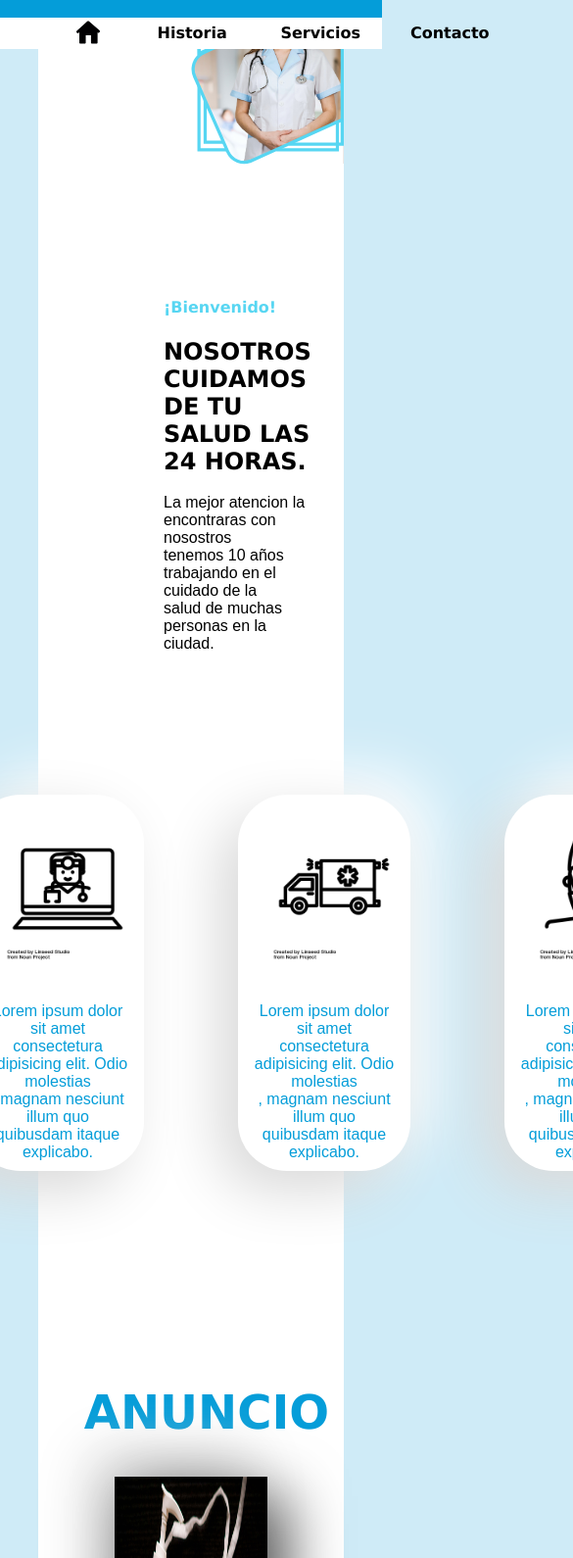
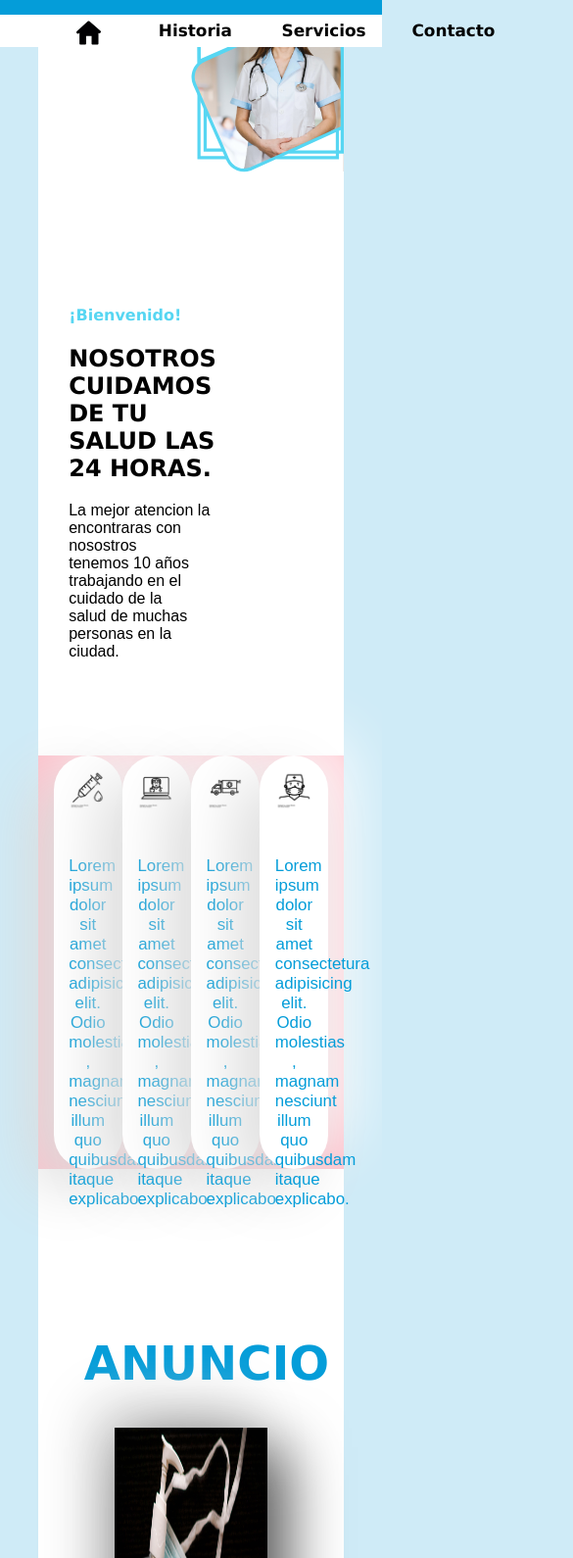
Before and after one commit to EvoraHn/HTML-Hospital, a plain HTML site: page index.html in a window 390 px wide. Shown: the part 117-1707 px from the top of the page at 98% size, 585 px wide, since content can reach past the window. Drawn offline with Linux system fonts and the light colour scheme.

Commit message:
Rama responsive y encabezado reponsivo

```diff
--- a/Estilos/Home.css
+++ b/Estilos/Home.css
@@ -10,8 +10,8 @@ Index
 
 .Encabezado
 {
-    width: auto;
-    height: 9em;
+    width: 100vw;
+    height: 18vh;
     position: fixed;
     top: 0em;
     left: 0em;
@@ -26,11 +26,11 @@ Index
 .Contenido
 {
     position: absolute;
-    top: 9em;
+    top: 18vh;
     left: 10%;
     right: 10%;
     width: 80%;
-    height: 180em;
+    height: 420vh;
     background: #FFFFFF 0% 0% no-repeat padding-box;
     opacity: 1;
 }
@@ -40,8 +40,8 @@ Index
 .Pie
 {
     width: auto;
-    height: 8.125em;
-    top: 189em;
+    height: 8.125vh;
+    bottom: -240vh;
     left: 0em;
     right: 0em;
     position: absolute;
@@ -54,7 +54,7 @@ h1
 {
     position: relative;
     right: 10%;
-    font-size: 2em;
+    font-size: 4vh;
     text-align: right;
     font-family: Verdana, Arial;
     color: #FFFFFF;
@@ -66,50 +66,54 @@ h1
 
 
     position: relative;
-    height: 2em;
-    width: auto;
-    top: 1em;
-    bottom: 1em;
+    height: 4vh;
+    width: 100vw;
+    top: 1vh;
+    bottom: 0.7vh;
     background: #FFFFFF;
 }
 
 .EnlaceRutaHouse
 {
+    font-size: 2vh;
     position: relative;
     font-family: Verdana, Arial;
-    top: 10%;
+    top: 0.7vh;
     float: left;
     height: 1.5em;
     bottom: 10%;
-    left: 20%;
+    left: 20vw;
 
 }
 
 .EnlaceRutaHistoria
 {
+    font-size: 2vh;
     position: relative;
     font-family: Verdana, Arial;
-    top: 0.4em;
-    font-size: 1em;
-    left: 35%;
+    top: 0.7vh;
+    float: left;
+    left: 35vw;
 }
 
 .EnlaceRutaServicios
 {
     position: relative;
     font-family: Verdana, Arial;
-    top: 0.4em;
-    font-size: 1em;
-    left: 48%;
+    top: 0.7vh;
+    font-size: 2vh;
+    left: 48vw;
+    float: left;
 }
 
 .EnlaceRutaContactanos
 {
     position: relative;
     font-family: Verdana, Arial;
-    top: 0.4em;
-    font-size: 1em;
-    left: 60%;
+    top: 0.7vh;
+    font-size: 2vh;
+    left: 60vw;
+    float: left;
 }
 
 .Logo
@@ -117,7 +121,7 @@ h1
     position: relative;
     top: 12%;
     float: left;
-    height: 40%;
+    height: 6vh;
     bottom: 10%;
     left: 10%;
 }
@@ -141,7 +145,7 @@ margin: 7em;
     position: relative;
     flex: 1;
     top: 16em;
-    left: 8em;
+    left: 8vw;
     width: 30em;
     height: 16em;
 }
@@ -200,9 +204,11 @@ h4
     top: 10em;
     position: relative;
     width: auto;
-    height: 30em;
+    height: 50vh;
     display: flex;
     justify-content: center;
+    background-color: pink;
+
 }
 
 
@@ -211,27 +217,34 @@ h4
 /*Seleccion de elementos hijo*/
 {
     position: relative;
-    flex: 1;
-    border-radius: 50px;
+    display: flex;
+    border-radius: 5vh;
     background: #ffffff;
-    box-shadow: -20px 20px 60px #d9d9d9,
-            20px -20px 60px #ffffff;
-    margin: 3em;
-    padding: 1em;
-    width: 10em;
+    box-shadow: -2.50vh 2.50vh 7.50vh #d9d9d9,
+    2.50vh -2.50vh 7.50vh #ffffff;
+
+    padding: 4vw;
+    width: 10vw;
+    height: auto;
+    justify-content: space-between;
+    flex-direction: column;
 }
 
 .IconosThenNoun{
+
     position: relative;
-    top: 1em;
-    height: 9em;
-    bottom: 3em;
-    left: 0.6em;
+
+    width: 10vw;
+    height: 20vh;
+
+
 }
 
 div p
 {
     color: #049dd9;
+    position: relative;
+    font-size: 2vh;
 }
 
 .TextoDeInfografia
@@ -358,12 +371,13 @@ div p
 }
 /*Resourc*/
 .slider {
-    top: 10em;
+    top: 10vh;
     position: relative;
 	width: 95%;
 	margin: auto;
     overflow: hidden;
-    height: 29em;
+    height: 29vh;
+    background-color: pink;
 }
 
 .slider ul {
```
Also changed, not shown: 1 other file.
